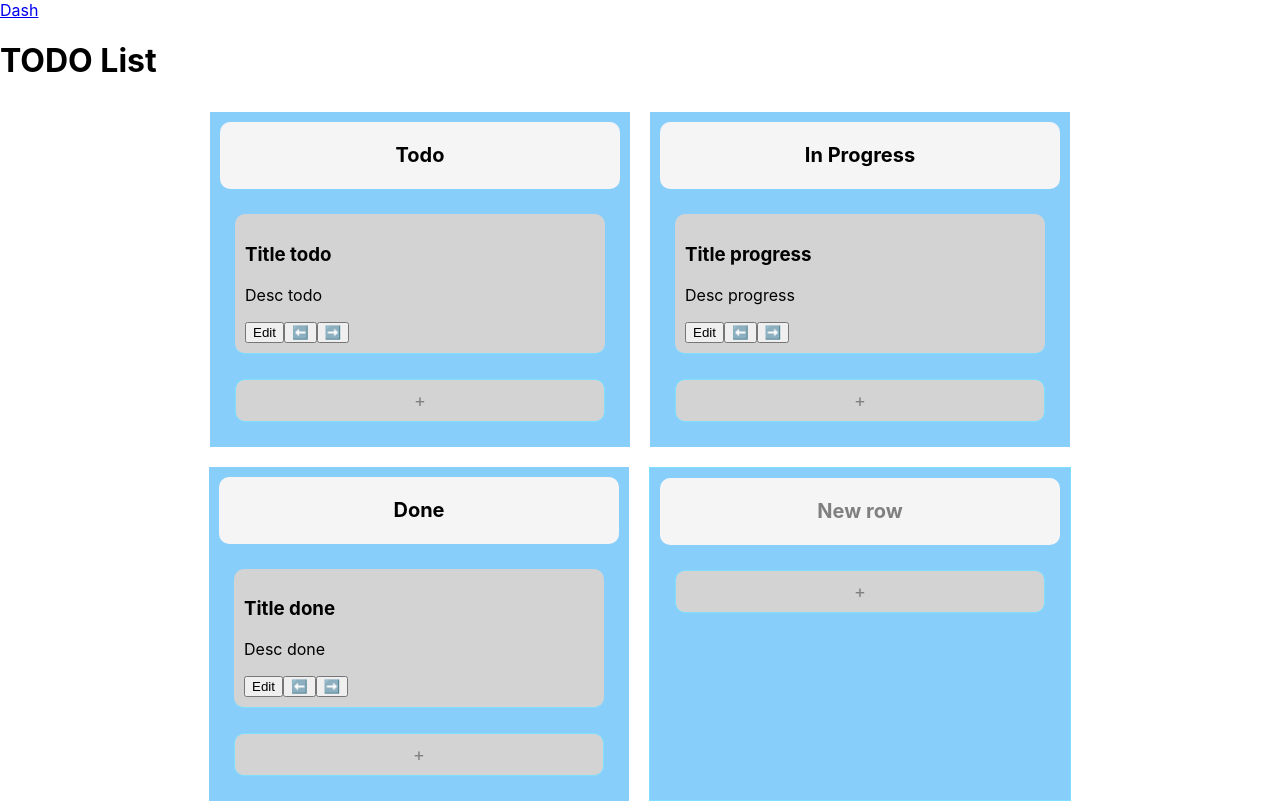
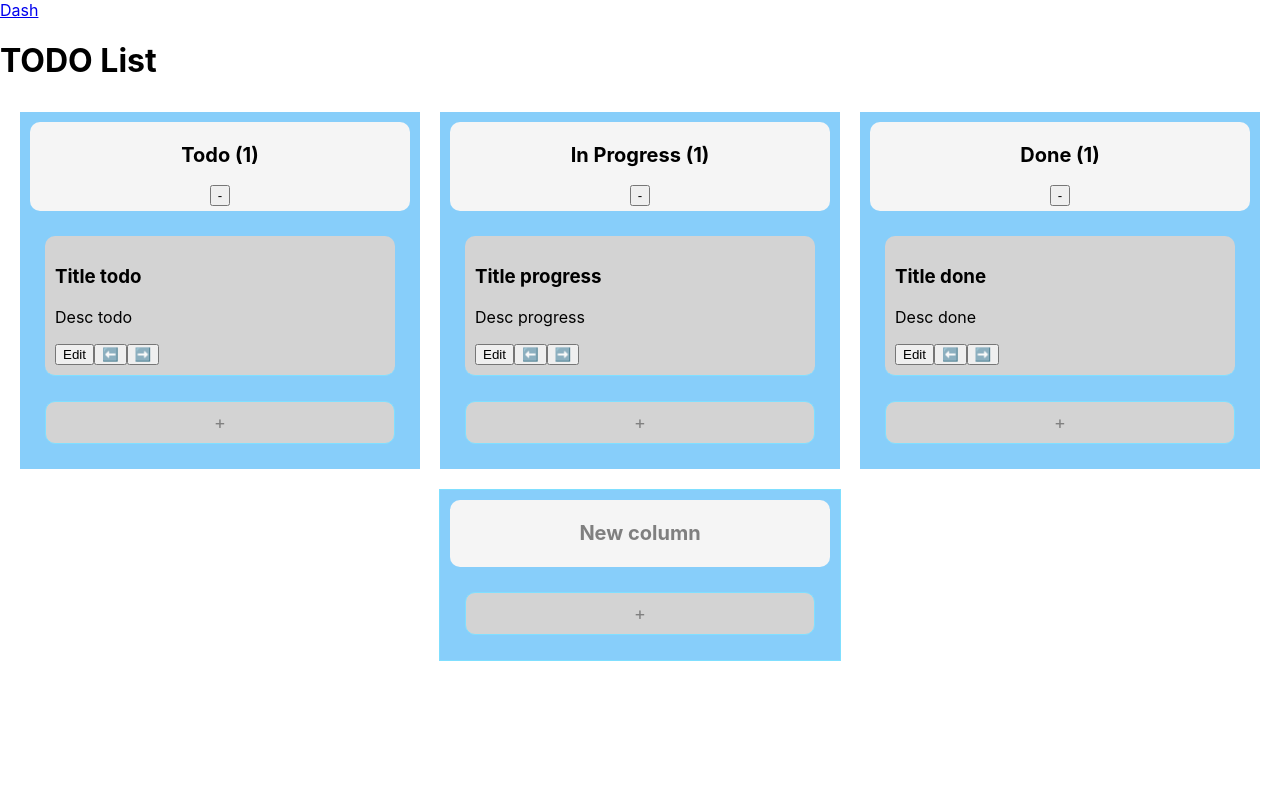
Before and after one commit to HugoLMTY/reactjs_ToDo, a React (Create React App) app: page / in a window 1280 px wide. Built offline with nearby package versions, Linux system fonts and the light colour scheme.

Commit message:
dnd kinda working

```diff
--- a/package.json
+++ b/package.json
@@ -19,6 +19,7 @@
     "react-router-dom": "^6.4.3",
     "react-scripts": "5.0.1",
     "router-dom": "^2.2.9",
+    "sass": "^1.56.1",
     "sweetalert2": "^11.6.9",
     "sweetalert2-react-content": "^5.0.7",
     "web-vitals": "^2.1.4"
--- a/src/pages/todoTable/index.js
+++ b/src/pages/todoTable/index.js
@@ -1,77 +1,210 @@
 //? Native
 import React, { useState, useEffect } from 'react';
 
+//? Imports
+import './style.css';
+
 //? Packages
-import Swal from 'sweetalert2'
-import withReactContent from 'sweetalert2-react-content'
 import { DragDropContext, Draggable, Droppable } from 'react-beautiful-dnd';
 
-//? Imports
-import './style.css'
+import Swal from 'sweetalert2';
+import withReactContent from 'sweetalert2-react-content';
+const swal = withReactContent(Swal);
 
 
-
-const swal = withReactContent(Swal)
 /*
 	* List Model
-		? rows: [
+	? columns: [
 	?		{
-		?			name: "Row name",
-		?			tickets: [ Ticket,...],
-		?			position: 1 | 2 | ... | h
+	?			id: 		Number 	[ 20 | 21 | 22 ]
+	?			name: 		String 	[ Column name ],
+	?			tickets: 	Array 	[ Ticket,...],
+	?			position: 	Number 	[ from 0 to n ]
 	?		}
 	?	]
 
 	* Ticket Model
-		? id: 			Number [ from 0 to n ]
+	? id: 			Number [ 10 | 11 | 12 ]
 	? title: 		String [ New ticket ]
 	? desc: 		String [ No description ]
 	? status: 		String [ Created | In Progress | Done ]
+	? position: 	Number [ from 0 to n ]
 
 */
 
+/*
+	TODO
+	* Ajouter des users + membres sur les cartes
+	* Ajouter des labels sur les cartes
+	* Ajouter des dates sur les cartes
+*/
+
 const TodoList = () => {
-
-	//#region --------------- DEFINITIONS ---------------
-	const [ List, setList ] = useState({
-		rows: [
-			{ name: "Todo", 		tickets: [ { id: 10, title: "Title todo", 	 	desc: "Desc todo", 		status: "Created"} ], position: 0 },
-			{ name: "In Progress", 	tickets: [ { id: 11, title: "Title progress", 	desc: "Desc progress", 	status: "Created"} ], position: 1 },
-			{ name: "Done", 		tickets: [ { id: 12, title: "Title done", 		desc: "Desc done", 		status: "Created"} ], position: 2 }
-		]
-	})
+	//#region --------------- STATES ---------------
+	const [List, setList] = useState({
+		columns: [
+			{
+				id: 20,
+				name: 'Todo',
+				tickets: [
+					{
+						id: 10,
+						title: 'Title todo',
+						desc: 'Desc todo',
+						status: 'Created',
+						position: 0
+					},
+				],
+				position: 0,
+				expanded: true,
+			},
+			{
+				id: 21,
+				name: 'In Progress',
+				tickets: [
+					{
+						id: 11,
+						title: 'Title progress',
+						desc: 'Desc progress',
+						status: 'Created',
+						position: 0
+					},
+				],
+				position: 1,
+				expanded: true,
+			},
+			{
+				id: 22,
+				name: 'Done',
+				tickets: [
+					{
+						id: 12,
+						title: 'Title done',
+						desc: 'Desc done',
+						status: 'Created',
+						position: 0
+					},
+				],
+				position: 2,
+				expanded: true,
+			},
+		],
+	});
 	useEffect(() => {
-		const sorted = List.rows.sort((a, b) => a.position - b.position)
-		if (sorted !== List.rows)
-			setList({ rows: sorted })
-	}, [ List ])
+		const sorted = List.columns.sort((a, b) => a.position - b.position);
+		if (sorted !== List.columns) setList({ columns: sorted });
+	}, [List]);
 	//#endregion
 
 	//#region --------------- ACTIONS ---------------
-	const changeRow = (ticketId, rowPos, action) => {
-		const row = List.rows[rowPos]
-		const ticket = row.tickets.find(ticket => ticket.id === ticketId)
 
-		if (action === '+') {
-			if (rowPos < List.rows.length - 1) {
-				const nextRow = List.rows[rowPos + 1]
-				nextRow.tickets.push(ticket)
-				row.tickets = row.tickets.filter(ticket => ticket.id !== ticketId)
+	//? ------------------ COLUMNS ------------------
+	const createColumn = async () => {
+		const name = await swal.fire({
+			title: 'Create new column',
+			input: 'text',
+			inputValue: 'New column',
+			inputPlaceholder: '',
+			showCancelButton: true,
+			confirmButtonText: 'Create',
+			preConfirm: (name) => {
+				if (name === '') {
+					swal.showValidationMessage(`Please enter a name`);
 				}
-		} else if (action === '-') {
-			if (rowPos > 0) {
-				const prevRow = List.rows[rowPos - 1]
-				prevRow.tickets.push(ticket)
-				row.tickets = row.tickets.filter(ticket => ticket.id !== ticketId)
+				return name;
+			},
+		});
+		if (!name.isConfirmed) return;
+		if (name.value.trim().length <= 3) return swalError('Name must be more than 3 characters long');
+
+		const column = {
+			id: List.columns.length + 10,
+			name: name.value,
+			tickets: [],
+			position: List.columns.length,
+			status: 'Created',
+			expanded: true,
+		};
+
+		// console.log({ List, column });&
+
+		setList({ columns: [...List.columns, column] });
+	};
+
+	const changeColumn = (ticketId, columnId, action) => {
+		const column = List.columns.find(column => column.id === columnId);
+		const ticket = column.tickets.find((ticket) => ticket.id === ticketId);
+
+		const targetPos = action === "+" ? column.position + 1 : column.position -1
+		const targetColumn = List.columns.find($column => $column.position === targetPos)
+		if (!targetColumn) return false
+
+		column.tickets = column.tickets.filter($ticket => $ticket.id !== ticketId)
+		targetColumn.tickets.push(ticket)
+
+		setList({ columns: List.columns });
+	};
+
+	const toggleColumnDisplay = (columnId) => {
+		const column = List.columns.find(column => column.id === columnId)
+		if (!column) return swalError('Column not found')
+
+		column.expanded = !column.expanded
+
+		setList({ columns: List.columns })
+	};
+
+	//? ------------------ TICKETS ------------------
+	const createTicket = async (column) => {
+		// return swalInput({})
+		const title = await swal.fire({
+			title: 'Create ticket',
+			input: 'text',
+			inputValue: '',
+			inputPlaceholder: 'Title',
+			showCancelButton: true,
+			confirmButtonText: '➡️',
+			preConfirm: (title) => {
+				if (title === '') {
+					swal.showValidationMessage(`Title can't be empty`);
 				}
+				return title;
+			},
+		});
+		if (!title.isConfirmed) return;
+
+		const desc = await swal.fire({
+			title: 'Create ticket',
+			input: 'text',
+			inputValue: '',
+			inputPlaceholder: 'Description',
+			showCancelButton: true,
+			confirmButtonText: 'Create',
+			preConfirm: (desc) => {
+				if (desc === '') {
+					swal.showValidationMessage(`Description can't be empty`);
 				}
+				return desc;
+			},
+		});
+		if (!desc.isConfirmed) return;
 
-		setList({ rows: List.rows })
-	}
+		const ticket = {
+			id: Math.floor(Math.random() * 1000),
+			title: title.value,
+			desc: desc.value,
+			status: 'Created',
+		};
+
+		column.tickets.push(ticket);
+		setList({ columns: List.columns });
+	};
 
 	const editTicket = (ticketId) => {
-		const row = List.rows.find(row => row.tickets.find(ticket => ticket.id === ticketId))
-		const ticket = row.tickets.find(ticket => ticket.id === ticketId)
+		const column = List.columns.find((column) =>
+			column.tickets.find((ticket) => ticket.id === ticketId)
+		);
+		const ticket = column.tickets.find((ticket) => ticket.id === ticketId);
 
 		swal.fire({
 			title: 'Edit ticket',
@@ -85,230 +218,268 @@ const TodoList = () => {
 			denyButtonText: 'Delete',
 			preConfirm: (desc) => {
 				try {
-					ticket.desc = desc
-					setList({ rows: List.rows })
+					ticket.desc = desc;
+					setList({ columns: List.columns });
 					swal.fire({
 						icon: 'success',
 						title: 'Saved!',
-					})
-				} catch(err) {
-					swal.showValidationMessage(
-						`Request failed: ${err}`
-					)
+					});
+				} catch (err) {
+					swal.showValidationMessage(`Request failed: ${err}`);
 				}
-			}
-		}).then(res => {
+			},
+		}).then((res) => {
 			if (res.isDenied) {
 				try {
-					row.tickets = row.tickets.filter(ticket => ticket.id !== ticketId)
-					setList({ rows: List.rows })
+					column.tickets = column.tickets.filter(
+						(ticket) => ticket.id !== ticketId
+					);
+					setList({ columns: List.columns });
 
 					swal.fire({
 						icon: 'success',
 						title: 'Deleted !',
-					})
-				} catch(err) {
+					});
+				} catch (err) {
 					swal.fire({
 						icon: 'error',
 						title: 'Oops...',
 						text: 'Something went wrong!',
-					})
+					});
 				}
 			}
-		})
-	}
+		});
+	};
 
-	const createRow = async () => {
+	const updateTicketPosition = (datas) => {
+		try {
+			// console.log(datas);
+			const {
+				source,
+				destination,
+				draggableId,
+				reason
+			} = datas
 
-		const name = await swal.fire({
-			title: 'Create new row',
-			input: 'text',
-			inputValue: 'New row',
-			inputPlaceholder: '',
-			showCancelButton: true,
-			confirmButtonText: 'Create',
-			preConfirm: (name) => {
-				if (name === '') {
-					swal.showValidationMessage(
-						`Please enter a name`
-					)
-				}
-				return name
-			}
+			//? If the item is dropped outside the list, return
+			if (!destination) return false
 
-		})
-		if (!name.isConfirmed) return
+			//? If the reason is not drop, return
+			if (reason !== 'DROP') return false
 
-		const row = {
-			name: name.value,
-			tickets: [],
-			position: List.rows.length,
-			status: "Created"
-		}
+			//? If the destination is the same as the source, return
+			if (source.droppableId === destination.droppableId) return false
 
-		console.log({ List, row })
+			//? Find the column
+			const origin = List.columns.find(column => column.id.toString() === source.droppableId.toString())
+			const target = List.columns.find(column => column.id.toString() === destination.droppableId.toString())
 
-		setList({ rows: [...List.rows, row] })
-	}
+			//? Find the ticket in the origin
+			const ticket = origin.tickets.find(ticket => ticket.id.toString() === draggableId.toString())
 
-	const createTicket = async (row) => {
+			//? Remove it then push it to the target
+			origin.tickets = origin.tickets.filter(ticket => ticket.id.toString() !== draggableId.toString())
+			target.tickets.push(ticket)
 
-		const title = await swal.fire({
-			title: 'Create ticket',
-			input: 'text',
-			inputValue: '',
-			inputPlaceholder: 'Title',
-			showCancelButton: true,
-			confirmButtonText: '➡️',
-			preConfirm: (title) => {
-				if (title === '') {
-					swal.showValidationMessage(
-						`Title can't be empty`
-					)
-				}
-				return title
-			}
-		})
-		if (!title.isConfirmed) return
-
-
-		const desc = await swal.fire({
-			title: 'Create ticket',
-			input: 'text',
-			inputValue: '',
-			inputPlaceholder: 'Description',
-			showCancelButton: true,
-			confirmButtonText: 'Create',
-			preConfirm: (desc) => {
-				if (desc === '') {
-					swal.showValidationMessage(
-						`Description can't be empty`
-					)
-				}
-				return desc
-			}
-		})
-		if (!desc.isConfirmed) return
-
-
-		const ticket = {
-			id: Math.floor(Math.random() * 1000),
-			title: title.value,
-			desc: desc.value,
-			status: "Created"
-		}
-
-		row.tickets.push(ticket)
-		setList({ rows: List.rows })
-	}
+			setList({ columns: List.columns })
+		} catch(err) { console.log(err); swalError(err) }
+	};
 
 	//#endregion
 
 	//#region --------------- DATA MAPPING ---------------
-	const getRows = () => {
+	const getColumns = () => {
 		try {
+			return (
+				<div className="columnsHolder">
+					{List.columns.map((column) => {
+						return (
+							//? https://www.freecodecamp.org/news/how-to-add-drag-and-drop-in-react-with-react-beautiful-dnd/
+							<Droppable
+								key={ column.id }
+								index={ column.id }
+								droppableId={ column.id.toString() }
+							>
+								{(provided) => (
+									<div
+										className="column"
+										{...provided.droppableProps}
+										ref={provided.innerRef}
+									>
+										<div className="columnTitleHolder">
+											<h2 className="columnTitle">
+												{ column.name } ({ column.tickets.length })
+											</h2>
 
-			return (
-				<div className="rowsHolder">
-					{
-						List.rows.map(row => {
-						return (
-
-							//? https://www.freecodecamp.org/news/how-to-add-drag-and-drop-in-react-with-react-beautiful-dnd/
-							<Droppable key={row.name} droppableId={row.position.toString()} index={row.position}>
-								{(provided) => (
-
-									<div className='row' key={ row.position } { ...provided.droppableProps } ref={ provided.innerRef }>
-
-										<div className="rowTitleHolder">
-											<h2 className='rowTitle'> { row.name } </h2>
+											<button onClick={ () => toggleColumnDisplay(column.id) }> { column.expanded ? '-' : '+' } </button>
 										</div>
 
-										{ getTickets(row) }
 
-										{ getNewTicketButton(row) }
+										{ column.expanded && getTickets(column) }
 
-										{ provided.placeholder }
+										{ column.expanded && getNewTicketButton(column) }
+
 									</div>
 								)}
 							</Droppable>
+						);
+					})}
 
-						)
-					})
-				}
-
-					<div className="row new-row">
-						<div className="rowTitleHolder">
-							<h2 className='rowTitle'> New row </h2>
+					<div className="column new-column">
+						<div className="columnTitleHolder">
+							<h2 className="columnTitle"> New column </h2>
 						</div>
 
-						{ getNewRowButton() }
+						{getNewColumnButton()}
 					</div>
 				</div>
-			)
+			);
+		} catch (err) {
+			console.log({ err });
+			return <h1> Error getting columns </h1>;
+		}
+	};
 
-		} catch(err) { console.log({ err }); return <h1> Error getting rows </h1>}
-	}
-
-	const getTickets = (row) => {
+	const getTickets = (column) => {
 		try {
-
-			if (row.tickets.length >= 1) {
-				return row.tickets.map((ticket, i) => {
+			if (column.tickets.length >= 1) {
+				return column.tickets.map((ticket, i) => {
 					return (
 						//? https://www.freecodecamp.org/news/how-to-add-drag-and-drop-in-react-with-react-beautiful-dnd/
-						<Draggable key={ ticket.id } draggableId={ ticket.id.toString() } index={ i }>
+						<Draggable
+							key={ ticket.id }
+							draggableId={ ticket.id.toString() }
+							index={ i }
+						>
 							{(provided) => (
+								<div
+									className={`ticket ${
+										i === column.tickets.length - 1
+											? ' last-ticket'
+											: ''
+									}`}
+									ref={provided.innerRef}
+									{...provided.draggableProps}
+									{...provided.dragHandleProps}
+								>
+									<h3> {ticket.title} </h3>
+									<p> {ticket.desc} </p>
+									<div>
+										<button onClick={() => editTicket(ticket.id) } >
+											Edit{' '}
+										</button>
 
-							<div className={ `ticket ${ i === row.tickets.length - 1 ? ' last-ticket': '' }` }
-								ref={ provided.innerRef } { ...provided.draggableProps } { ...provided.dragHandleProps }>
 
-								<h3> { ticket.title } </h3>
-								<p> { ticket.desc } </p>
-								<div>
-									<button onClick={ () => editTicket(ticket.id) }> Edit </button>
-									<button onClick={ () => changeRow(ticket.id, row.position, "-") }> ⬅️ </button>
-									<button onClick={ () => changeRow(ticket.id, row.position, "+") }> ➡️ </button>
+										<button onClick={() => changeColumn(ticket.id, column.id, '-') } >
+											⬅️{' '}
+										</button>
+
+										<button onClick={() => changeColumn(ticket.id, column.id, '+') } >
+											➡️{' '}
+										</button>
 									</div>
 								</div>
 							)}
 						</Draggable>
-					)
-				})
+					);
+				});
 			} else {
-				return <h3 className='no-ticket'> No tickets </h3>
+				return <h3 className="no-ticket"> No tickets </h3>;
 			}
+		} catch (err) {
+			console.log({ err });
+			// return <h1> Error getting tickets </h1>;
+		}
+	};
 
-		} catch(err) { return <h1> Error getting tickets </h1>}
-	}
+	const getNewTicketButton = (column) => {
+		return (
+			<div
+				onClick={() => createTicket(column)}
+				className="ticket new-ticket"
+			>
+				{' '}
+				+{' '}
+			</div>
+		);
+	};
 
-	const getNewTicketButton = (row) => {
+	const getNewColumnButton = (column) => {
 		return (
-			<div onClick={ () => createTicket(row) } className="ticket new-ticket"> + </div>
-		)
-	}
-
-	const getNewRowButton = (row) => {
-		return (
-			<div onClick={ () => createRow(row) } className="ticket new-ticket"> + </div>
-		)
-	}
+			<div onClick={() => createColumn(column)} className="ticket new-ticket">
+				{' '}
+				+{' '}
+			</div>
+		);
+	};
 	//#endregion
-
 
 	return (
 		<div>
 			<h1> TODO List </h1>
 
-			<DragDropContext onDragEnd={ ($event) => logStuff($event) }>
-				{ getRows(List) }
+			<DragDropContext onDragEnd={($event) => updateTicketPosition($event)}>
+				{ getColumns(List) }
 			</DragDropContext>
 		</div>
-	)
+	);
+};
+
+//#region --------------- SWAL ---------------
+
+const swalInput = ({ title = "Input", text = null, input = "text", placeHolder = "", value = "", buttons = {} }) => {
+
+	const {
+		confirm = "Save",
+		cancel = "Cancel",
+		deny = "Deny",
+
+		showCancelButton = false,
+		showDenyButton = false,
+	} = buttons
+
+	return swal.fire({
+		title,
+		text,
+
+		input,
+		inputValue: value,
+		inputPlaceholder: placeHolder,
+
+		showCancelButton,
+		showDenyButton,
+
+		confirmButtonText: confirm,
+		cancelButtonText: cancel,
+		dentButtonText: deny,
+
+		preConfirm: (value) => {
+			console.log({ value })
+		}
+	})
 }
 
-const logStuff = (stuff) => {
-	console.log({ stuff })
+const swalError = (err) => {
+	return swal.fire({
+		icon: 'error',
+		title: 'Une erreur est survenue',
+		text: err
+	})
 }
 
+const swalSuccess = (title = "Succès !") => {
+	return swal.fire({
+		icon: 'success',
+		title
+	})
+}
+//#endregion
+
+//#region --------------- TOOLS ---------------
+const logStuff = (stuff) => {
+	console.log({ stuff });
+};
+//#endregion
+
+
 export default TodoList;
--- a/src/pages/todoTable/style.css
+++ b/src/pages/todoTable/style.css
@@ -1,6 +1,6 @@
 
 
-.rowsHolder {
+.columnsHolder {
 	display: flex;
 
 	flex-wrap: wrap;
@@ -9,24 +9,23 @@
 
 }
 
-.row {
+.column {
 	background: lightskyblue;
 
 	margin: 10px;
 
-	min-width: 420px;
+	min-width: 400px;
 	max-width: 710px;
-
 }
 
-.rowTitleHolder,
+.columnTitleHolder,
 .ticket {
 
 	border-radius: 10px;
 }
 
 
-.rowTitleHolder {
+.columnTitleHolder {
 	background: whitesmoke;
 
 	text-align: center;
@@ -35,7 +34,7 @@
 	padding: 5px;
 }
 
-.rowTitle {
+.columnTitle {
 	font-size: 20px;
 }
 
@@ -53,13 +52,13 @@
 
 .new-ticket,
 .no-ticket,
-.new-row {
+.new-column {
 	color: gray;
 	font-size: large;
 	text-align: center;
 }
 
 .new-ticket,
-.new-row {
+.new-column {
 	border: 1px solid #80dfff;
 }
```
Also changed, not shown: 1 other file (tests, documents, lock files or other folders). Lines whose indentation alone changed are shown as unchanged.
